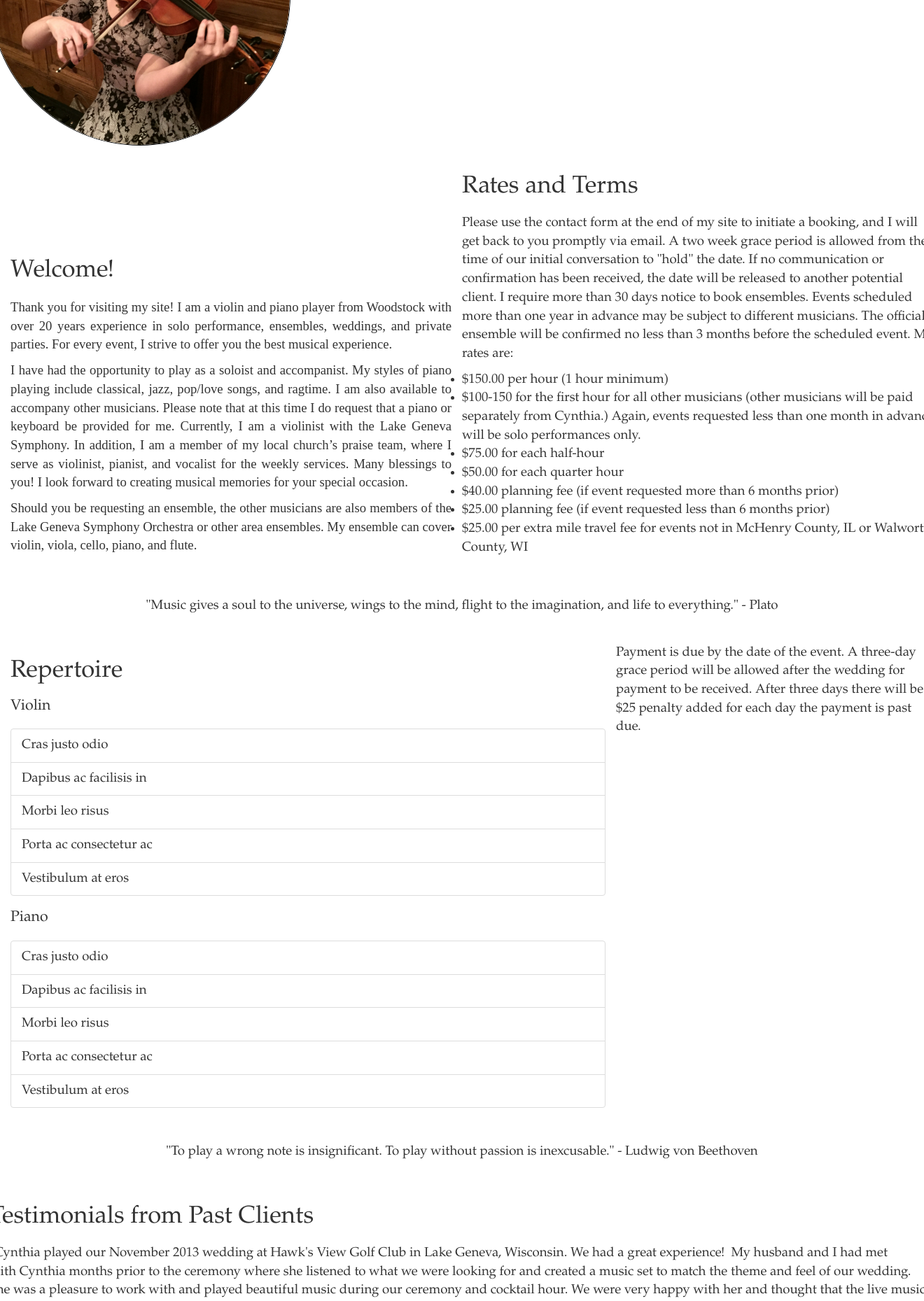
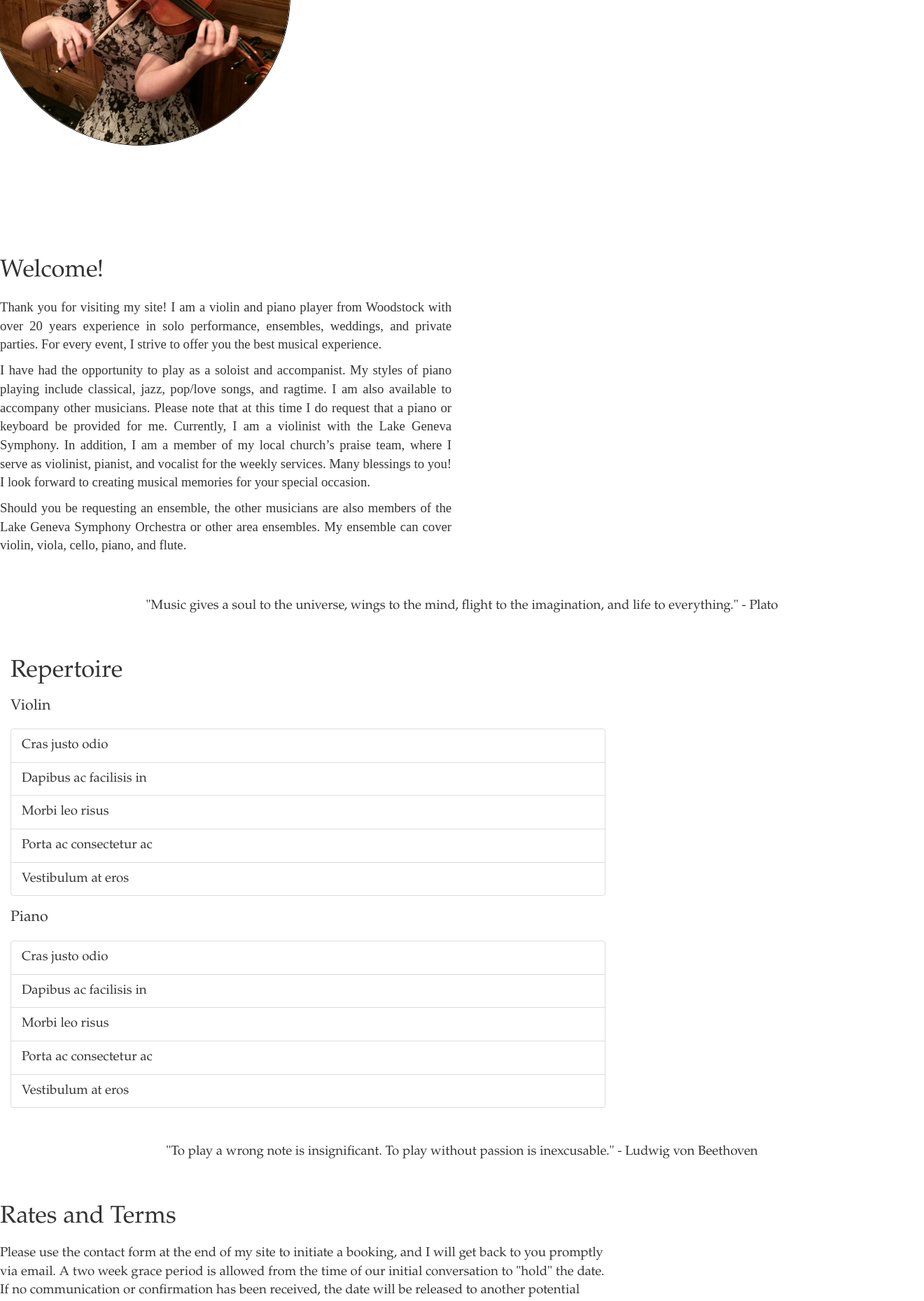
Before and after one commit to kate-mcgaughey/cynthia, a PHP site: page /index-remake.php in a window 1320 px wide; the page is wider, and only the part inside the window is pictured. Shown: the part 344-2203 px from the top of that part at 70% size. Run offline with PHP 8.4, Linux system fonts and the light colour scheme; some libraries are stand-ins or nearby versions; some web fonts are replaced.

Commit message:
Fiddling with index-remake containers and rows

```diff
--- a/public_html/index-remake.php
+++ b/public_html/index-remake.php
@@ -77,7 +77,7 @@
 			<!--  Section One               -->
 			<!-- ========================== -->
 			<section class="parallax" data-stellar-background-ratio="1.5" id="home" style="background-position: 50% -60px;>
-				<div class="container">
+				<div class="container-fluid">
 					<div class="row">
 						<div class="row">
 							<div class="col-md-4"
@@ -86,12 +86,15 @@
 								</div>
 							</div>
 						</div>
+					</div>
+						<div class="row">
 							<div class="col-md-6">
 								<div class="home-content">
 									<h1>Welcome!</h1>
 									<p class="text-justify">Thank you for visiting my site! I am a violin and piano player from Woodstock with over 20 years experience in solo performance, ensembles, weddings, and private parties. For every event, I strive to offer you the best musical experience.</p>
 									<p class="text-justify">I have had the opportunity to play as a soloist and accompanist. My styles of piano playing include classical, jazz, pop/love songs, and ragtime. I am also available to accompany other musicians. Please note that at this time I do request that a piano or keyboard be provided for me. Currently, I am a violinist with the Lake Geneva Symphony. In addition, I am a member of my local church’s praise team, where I serve as violinist, pianist, and vocalist for the weekly services. Many blessings to you! I look forward to creating musical memories for your special occasion.</p>
 									<p class="text-justify">Should you be requesting an ensemble, the other musicians are also members of the Lake Geneva Symphony Orchestra or other area ensembles. My ensemble can cover violin, viola, cello, piano, and flute.</p>
+								</div>
 							</div>
 					</div>
 				</div>
@@ -136,8 +139,9 @@
 			<!--  Section Three             -->
 			<!-- ========================== -->
 			<section class="parallax" data-stellar-background-ratio="1.5" id="rates and terms" style="background-position: 50% -60px;>
-				<div class="container">
+				<div class="container-fluid">
 					<div class="row">
+						<div class="col-md-8">
 							<h1>Rates and Terms</h1>
 							<p>Please use the contact form at the end of my site to initiate a booking, and I will get back to you promptly via email. A two week grace period is allowed from the time of our initial conversation to "hold" the date. If no communication or confirmation has been received, the date will be released to another potential client. I require more than 30 days notice to book ensembles. Events scheduled more than one year in advance may be subject to different musicians. The official ensemble will be confirmed no less than 3 months before the scheduled event. My rates are:</p>
 							<ul>
@@ -153,13 +157,15 @@
 							<p>Payment is due by the date of the event. A three-day grace period will be allowed after the wedding for payment to be received. After three days there will be a $25 penalty added for each day the payment is past due.</p>
 						</div>
 					</div>
+				</div>
 			</section>
 			<!-- ========================== -->
 			<!--  Section Four              -->
 			<!-- ========================== -->
 			<section class="parallax" data-stellar-background-ratio="1.5" id="home" style="background-position: 50% -60px;>
-				<div class="container">
+				<div class="container-fluid">
 					<div class="row">
+						<div class="col-md-8">
 							<h1>Testimonials from Past Clients</h1>
 							<p>"Cynthia played our November 2013 wedding at Hawk's View Golf Club in Lake Geneva, Wisconsin. We had a great experience!  My husband and I had met with Cynthia months prior to the ceremony where she listened to what we were looking for and created a music set to match the theme and feel of our wedding. She was a pleasure to work with and played beautiful music during our ceremony and cocktail hour. We were very happy with her and thought that the live music really added a great touch to our special day!"   ~ Angel</p>
 							<p>"After hearing Cynthia play at my friend’s wedding, I knew I wanted her to play for my ceremony as well. Cynthia and another violinist played for my wedding in at the Holiday Inn Crystal Lake on August 2, 2014. Cynthia was amazing and it was such a special and personal touch for my wedding day!"   ~ Sara</p>
@@ -176,12 +182,13 @@
 							<p>"Cynthia Hodgson is passionate about music and this can be felt in her beautiful performances. She has provided many joyful moments for our congregation when she shares her gift of music during worship service. Cynthia is marvelous to work with - she is flexible and upbeat. She is multi-talented musician who has a great understanding of music and is able to inspire all who hear her perform." ~ Nancy Rasmussen, Director of Music Ministry, Delavan United Church of Christ</p>
 						</div>
 					</div>
+				</div>
 			</section>
 			<!-- ========================== -->
 			<!--  Section Five              -->
 			<!-- ========================== -->
 			<section class="parallax" data-stellar-background-ratio="1.5" id="home" style="background-position: 50% -60px;>
-				<div class="container"
+				<div class="container-fluid"
 					<div class="row">
 						<!--Begin Contact Form-->
 						<div id="contact" class="bg-image">
```
Lines whose indentation alone changed are shown as unchanged.
